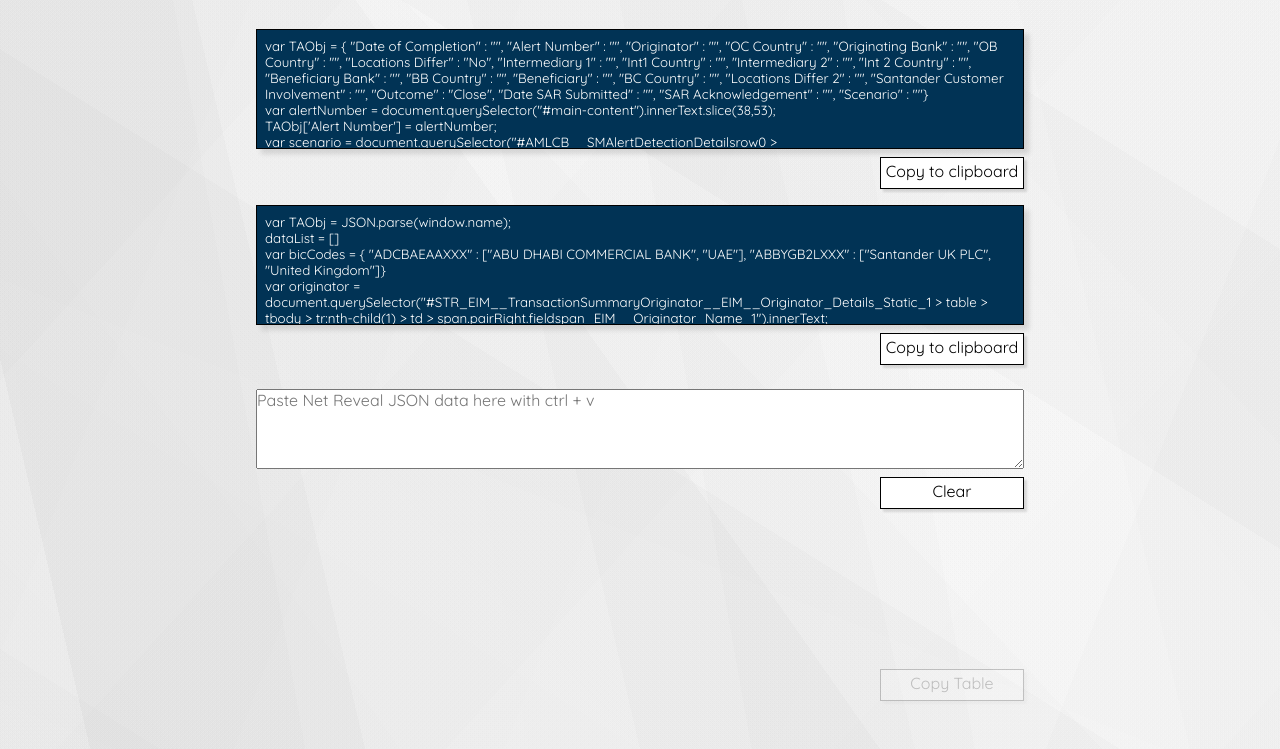
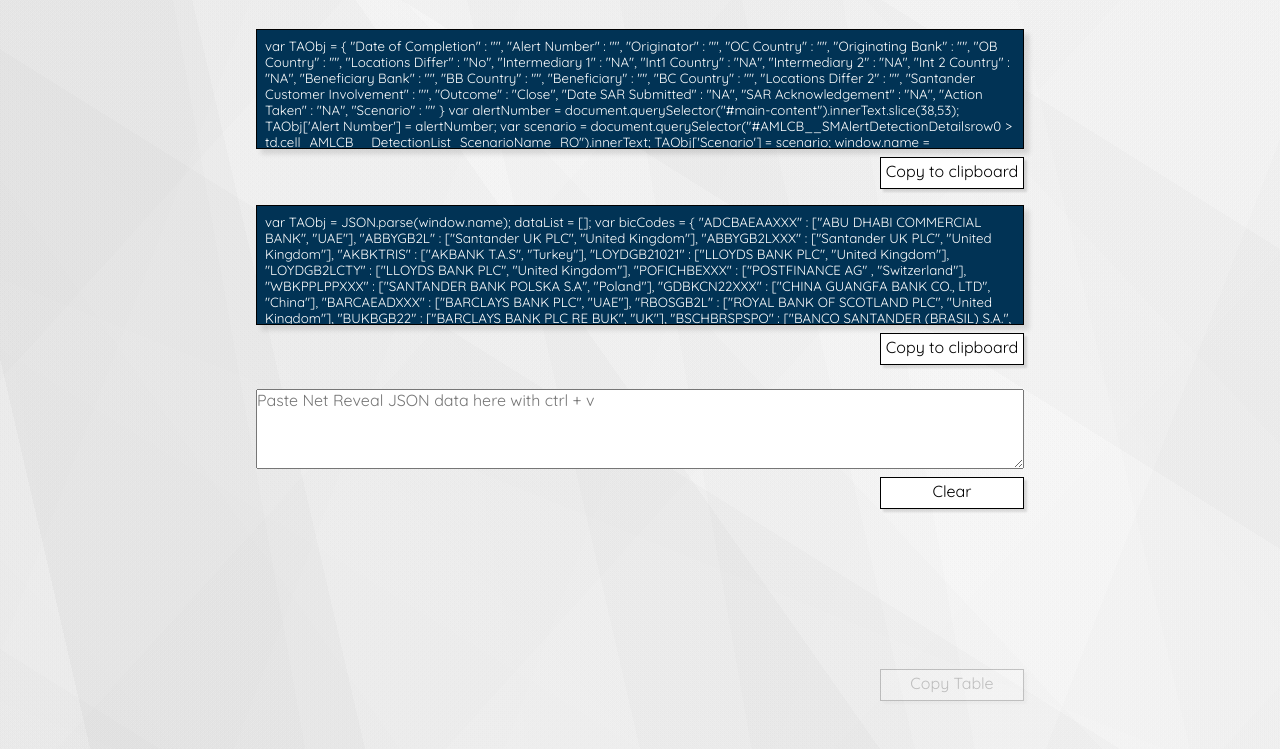
Before and after one commit to conorbailey90/NR-Trend-Analysis-Web-Scraper, a plain HTML site: page index.html in a window 1280 px wide. Shown: the part 51-800 px from the top of the page. Drawn offline with Linux system fonts and the light colour scheme.

Commit message:
Net Reveal JS Console code file added

```diff
--- a/index.html
+++ b/index.html
@@ -16,13 +16,28 @@
 
     <div class="container-one">
         <div class="code-one">
-            <p>var TAObj = { "Date of Completion" : "", "Alert Number" : "", "Originator" : "", "OC Country" : "", "Originating Bank" : "", "OB Country" : "", "Locations Differ" : "No", "Intermediary 1" : "", "Int1 Country" : "", "Intermediary 2" : "", "Int 2 Country" : "", "Beneficiary Bank" : "", "BB Country" : "", "Beneficiary" : "", "BC Country" : "", "Locations Differ 2" : "", "Santander Customer Involvement" : "", "Outcome" : "Close", "Date SAR Submitted" : "", "SAR Acknowledgement" : "", "Scenario" : ""}</p>
+            <p>var TAObj = { "Date of Completion" : "", "Alert Number" : "",
+                    "Originator" : "", "OC Country" : "",
+                    "Originating Bank" : "", "OB Country" : "",
+                    "Locations Differ" : "No", "Intermediary 1" : "NA",
+                    "Int1 Country" : "NA", "Intermediary 2" : "NA",
+                    "Int 2 Country" : "NA", "Beneficiary Bank" : "",
+                    "BB Country" : "", "Beneficiary" : "", "BC Country" : "",
+                    "Locations Differ 2" : "", "Santander Customer Involvement" : "",
+                    "Outcome" : "Close", "Date SAR Submitted" : "NA",
+                    "SAR Acknowledgement" : "NA", "Action Taken" : "NA", "Scenario" : ""
+                }
 
-            <p>var alertNumber = document.querySelector("#main-content").innerText.slice(38,53);</p>
-            <p>TAObj['Alert Number'] = alertNumber;</p>
-            <p>var scenario = document.querySelector("#AMLCB__SMAlertDetectionDetailsrow0 > td.cell_AMLCB__DetectionList_ScenarioName_RO").innerText;</p>
-            <p>TAObj['Scenario'] = scenario;</p>
-            <p>window.name = JSON.stringify(TAObj);</p>
+                var alertNumber = document.querySelector("#main-content").innerText.slice(38,53);
+
+                TAObj['Alert Number'] = alertNumber;
+
+                var scenario = document.querySelector("#AMLCB__SMAlertDetectionDetailsrow0 > td.cell_AMLCB__DetectionList_ScenarioName_RO").innerText;
+
+                TAObj['Scenario'] = scenario;
+
+                window.name = JSON.stringify(TAObj);
+            </p>
 
         </div>
         <div class="copy-one">Copy to clipboard</div>
@@ -30,48 +45,89 @@
 
     <div class="container-two">
         <div class="code-two">
-            <p>var TAObj =  JSON.parse(window.name);</p>
-            <p>dataList = []</p>
-            <p>var bicCodes = { "ADCBAEAAXXX" : ["ABU DHABI COMMERCIAL BANK", "UAE"], "ABBYGB2LXXX" : ["Santander UK PLC", "United Kingdom"]}</p>
-            <p>var originator = document.querySelector("#STR_EIM__TransactionSummaryOriginator__EIM__Originator_Details_Static_1 > table > tbody > tr:nth-child(1) > td > span.pairRight.fieldspan_EIM__Originator_Name_1").innerText;</p>
-            <p>TAObj['Originator'] = originator;</p>
-            <p>var originatorCountry = document.querySelector("#STR_EIM__TransactionSummaryOriginator__EIM__Originator_Details_Static_1 > table > tbody > tr:nth-child(6) > td > span.pairRight.fieldspan_EIM__Originator_Country_1").innerText;</p>
-            <p>TAObj['OC Country'] = originatorCountry;</p>
-            <p>var originatingBank = document.querySelector("#STR_EIM__TransactionSummaryOriginator__EIM__Originator_AccountDetails_Static_1 > table > tbody > tr:nth-child(2) > td > span.pairRight.fieldspan_EIM__Originator_AccountBIC_1").innerText;</p>
-            <p>if (originatingBank in bicCodes){
+            <p>
+                    var TAObj =  JSON.parse(window.name);
+
+                    dataList = [];
+
+                    var bicCodes = { "ADCBAEAAXXX" : ["ABU DHABI COMMERCIAL BANK", "UAE"],
+                                    "ABBYGB2L" : ["Santander UK PLC", "United Kingdom"], "ABBYGB2LXXX" : ["Santander UK PLC", "United Kingdom"],
+                                    "AKBKTRIS" : ["AKBANK T.A.S", "Turkey"], "LOYDGB21021" : ["LLOYDS BANK PLC", "United Kingdom"],
+                                    "LOYDGB2LCTY" : ["LLOYDS BANK PLC", "United Kingdom"], "POFICHBEXXX" : ["POSTFINANCE AG" , "Switzerland"],
+                                    "WBKPPLPPXXX" : ["SANTANDER BANK POLSKA S.A", "Poland"], "GDBKCN22XXX" : ["CHINA GUANGFA BANK CO., LTD", "China"],
+                                    "BARCAEADXXX" : ["BARCLAYS BANK PLC", "UAE"], "RBOSGB2L" : ["ROYAL BANK OF SCOTLAND PLC", "United Kingdom"],
+                                    "BUKBGB22" : ["BARCLAYS BANK PLC RE BUK", "UK"], "BSCHBRSPSPO" : ["BANCO SANTANDER (BRASIL) S.A.", "Brazil"],
+                                    "BARCGB71XXX" : ["BARCLAYS BANK PLC", "United Kingdom"], "BARCGB22XXX" : ["BARCLAYS BANK PLC", "United Kingdom"],
+                                    "MIDLGB2111F" : ["HSBC BANK PLC", "United Kingdom"], "HBUKGB4BXXX" : ["HSBC BANK PLC", "United Kingdom"],
+                                    "NWBKGB2LXXX" : ["National Westminster Bank PLC", "UK"] }
+
+
+                    var originator = document.querySelector("#STR_EIM__TransactionSummaryOriginator__EIM__Originator_Details_Static_1 > table > tbody > tr:nth-child(1) > td > span.pairRight.fieldspan_EIM__Originator_Name_1").innerText;
+
+                    TAObj['Originator'] = originator;
+
+                    var originatorCountry = document.querySelector("#STR_EIM__TransactionSummaryOriginator__EIM__Originator_Details_Static_1 > table > tbody > tr:nth-child(6) > td > span.pairRight.fieldspan_EIM__Originator_Country_1").innerText;
+
+                    TAObj['OC Country'] = originatorCountry;
+
+                    var originatingBank = document.querySelector("#STR_EIM__TransactionSummaryOriginator__EIM__Originator_AccountDetails_Static_1 > table > tbody > tr:nth-child(2) > td > span.pairRight.fieldspan_EIM__Originator_AccountBIC_1").innerText;
+
+                    // Check if BIC code is in the bicCodes JS object
+                    if (originatingBank in bicCodes){
                             TAObj['Originating Bank'] = bicCodes[originatingBank][0];
                             TAObj['OB Country'] = bicCodes[originatingBank][1];
+                            TAObj['OC Country'] = (originatorCountry === "" ? bicCodes[originatingBank][1] : "" );
                         }else{
                             TAObj['Originating Bank'] = originatingBank;
-                };</p>
-            <p>var beneLink = document.querySelector("#STR_EIM__TransactionSummaryBeneficiarytab");</p>
+                        };
 
-            <p>setTimeout(function(){
+                    // Select the Beneficiary Customer details tab and click the tab
+                    var beneLink = document.querySelector("#STR_EIM__TransactionSummaryBeneficiarytab");
+
+                    setTimeout(function(){
                             beneLink.click();
-                },500);</p>
-            <p>  setTimeout(function(){
+                        },500);
+
+
+                      setTimeout(function(){
                             var beneficiary = document.querySelector("#STR_EIM__TransactionSummaryBeneficiary__EIM__Beneficiary_Details_Static_1 > table > tbody > tr:nth-child(1) > td > span.pairRight.fieldspan_EIM__Beneficiary_Name_1").innerText;
-                    TAObj['Beneficiary'] = beneficiary
+
+                            TAObj['Beneficiary'] = beneficiary;
+
                             var beneficiaryBank = document.querySelector("#STR_EIM__TransactionSummaryBeneficiary__EIM__Beneficiary_AccountDetails_Static_1 > table > tbody > tr:nth-child(2) > td > span.pairRight.fieldspan_EIM__Beneficiary_AccountBIC_1").innerText;
+
+                            var beneficiaryCountry = document.querySelector("#STR_EIM__TransactionSummaryBeneficiary__EIM__Beneficiary_Details_Static_1 > table > tbody > tr:nth-child(6) > td > span.pairRight.fieldspan_EIM__Beneficiary_Country_1").innerText;
+
+                            TAObj['BC Country'] = beneficiaryCountry;
+
                             if (beneficiaryBank in bicCodes){
                                 TAObj['Beneficiary Bank'] = bicCodes[beneficiaryBank][0];
                                 TAObj['BB Country'] = bicCodes[beneficiaryBank][1];
+                                TAObj['BC Country'] = (beneficiaryCountry === "" ? bicCodes[beneficiaryBank][1] : "" );
                             }else{
                                 TAObj['Beneficiary Bank'] = beneficiaryBank;
                             };
 
-                    var beneficiaryCountry = document.querySelector("#STR_EIM__TransactionSummaryBeneficiary__EIM__Beneficiary_Details_Static_1 > table > tbody > tr:nth-child(6) > td > span.pairRight.fieldspan_EIM__Beneficiary_Country_1").innerText;
-                    TAObj['BC Country'] = beneficiaryCountry;
-                    TAObj['Locations Differ'] = (TAObj['OC Country'] == TAObj['OB Country'] ? "No" : "Yes")
-                    TAObj['Locations Differ 2'] = (TAObj['BC Country'] == TAObj['BB Country'] ? "No" : "Yes")
-                    TAObj['Santander Customer Involvement'] = (TAObj['Originating Bank'] ==  "Santander UK PLC" ||  TAObj['Beneficiary Bank'] == "Santander UK PLC" ? "Yes" : "No")
+                            TAObj['Locations Differ'] = (TAObj['OC Country'] == TAObj['OB Country'] ? "No" : "Yes");
+
+                            TAObj['Locations Differ 2'] = (TAObj['BC Country'] == TAObj['BB Country'] ? "No" : "Yes");
+
+                            TAObj['Santander Customer Involvement'] = (TAObj['Originating Bank'] ==  "Santander UK PLC" ||  TAObj['Beneficiary Bank'] == "Santander UK PLC" ? "Yes" : "No");
+
+                            if (TAObj['Santander Customer Involvement'] == "No"){
+                                TAObj['Intermediary 1'] = "Santander UK PLC";
+                                TAObj['Int1 Country'] = "United Kingdom";
+                            }
+
                             dataList.push (TAObj);
                             },1000);
-                    with ({ copy }) { setTimeout(() => copy(dataList), 2000) }
+
+                            with ({ copy }) { setTimeout(() => copy(dataList), 1500) };
 
                             setTimeout(function(){
                             console.log('Completed')
-                    },2000);</p>
+                            },1500);
+                            </p>
 
         </div>
         <div class="copy-two">Copy to clipboard</div>
--- a/style.css
+++ b/style.css
@@ -122,7 +122,7 @@ body{
 .trend-analysis{
     width: 80%;
     position: absolute;
-    top: 80%;
+    top: 75%;
     left: 50%;
     transform: translateX(-50%);
     background: white;
@@ -132,7 +132,6 @@ body{
 td, th{
     border: 1px solid black;
     font-size: small;
-    font-family: Arial, Helvetica, sans-serif;
 }
 
 th{
```
Also changed, not shown: nr-code.js (added, +109 -0 lines). Lines whose indentation alone changed are shown as unchanged.
